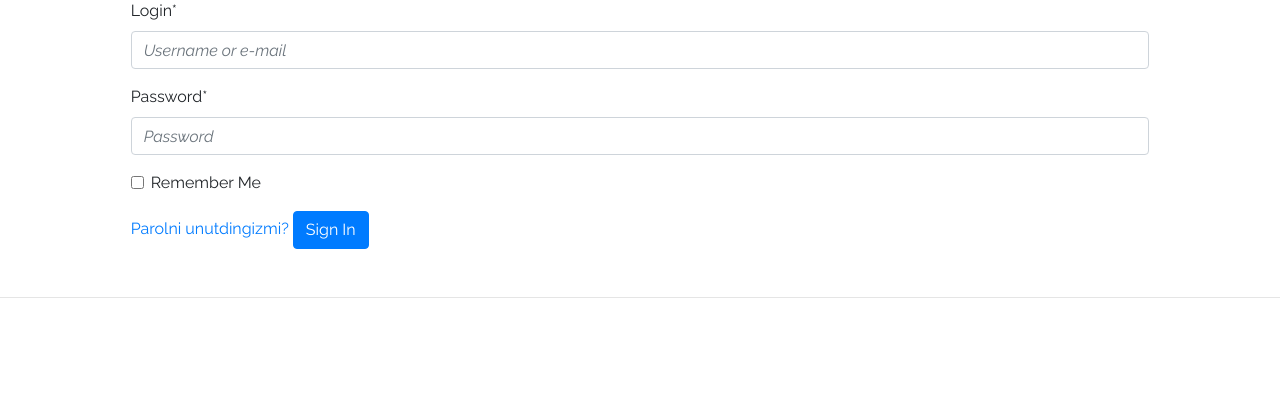
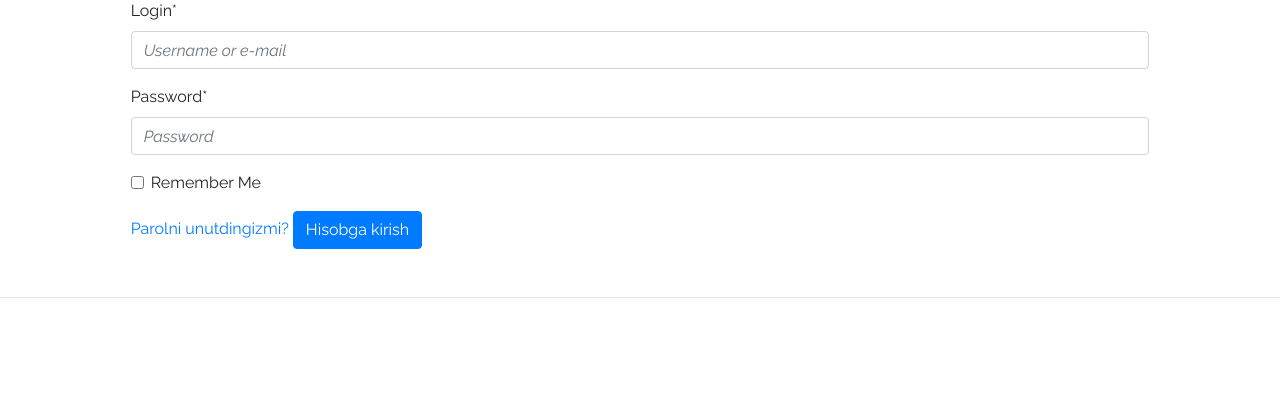
Before and after one commit to Xusanbek0039/Django-Corsera-clone, a Django app: page /accounts/login/ in a window 1280 px wide. Shown: the part 404-809 px from the top of the page. Run offline with Django 3.2, Linux system fonts and the light colour scheme; parts of the project's set-up code (start-up, migrations or seed data) failed here and were passed over; some libraries are stand-ins or nearby versions.

Commit message:
Update login.html

```diff
--- a/users/templates/account/login.html
+++ b/users/templates/account/login.html
@@ -54,7 +54,7 @@
         <input type="hidden" name="{{ redirect_field_name }}" value="{{ redirect_field_value }}" />
         {% endif %}
         <a class="button secondaryAction" href="{% url 'account_reset_password' %}">{% trans "Parolni unutdingizmi?" %}</a>
-        <button class="primaryAction btn btn-primary" type="submit">{% trans "Sign In" %}</button>
+        <button class="primaryAction btn btn-primary" type="submit">{% trans "Hisobga kirish" %}</button>
     </form>
 
 </div>
```
